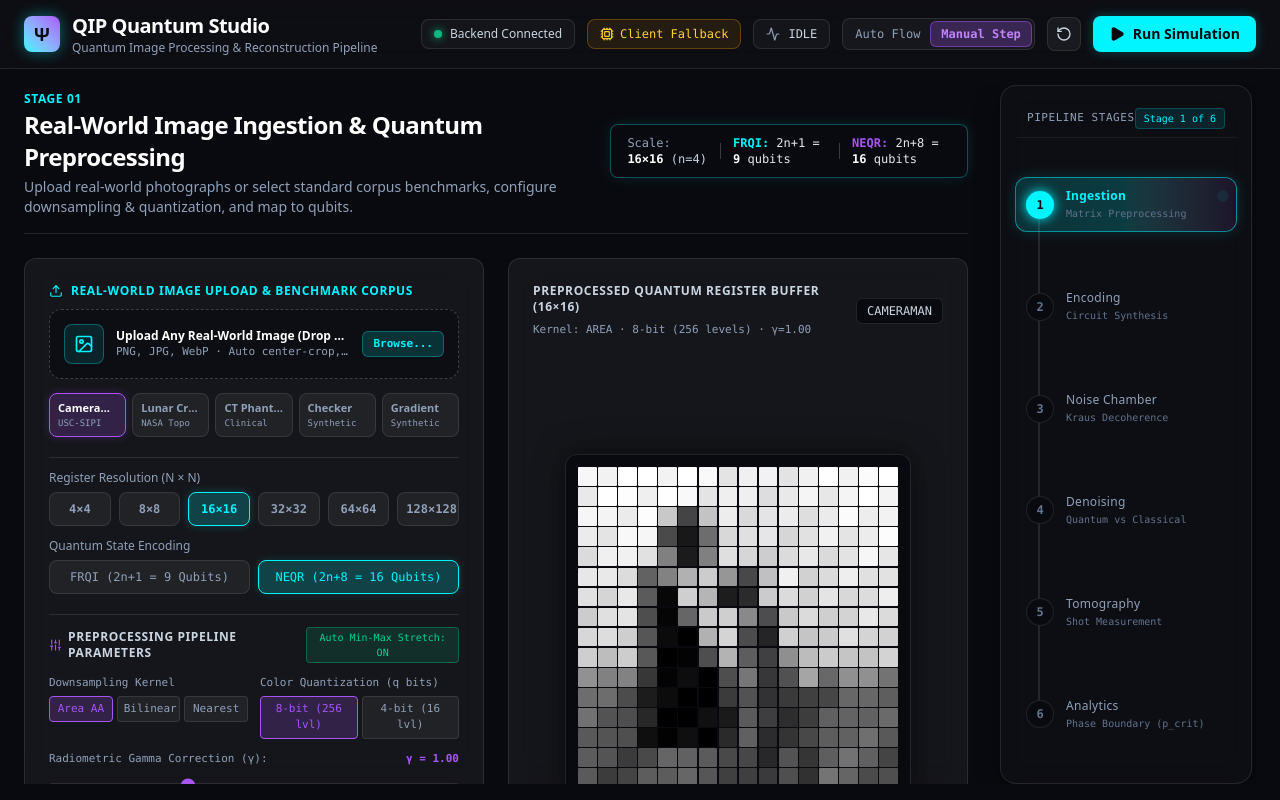
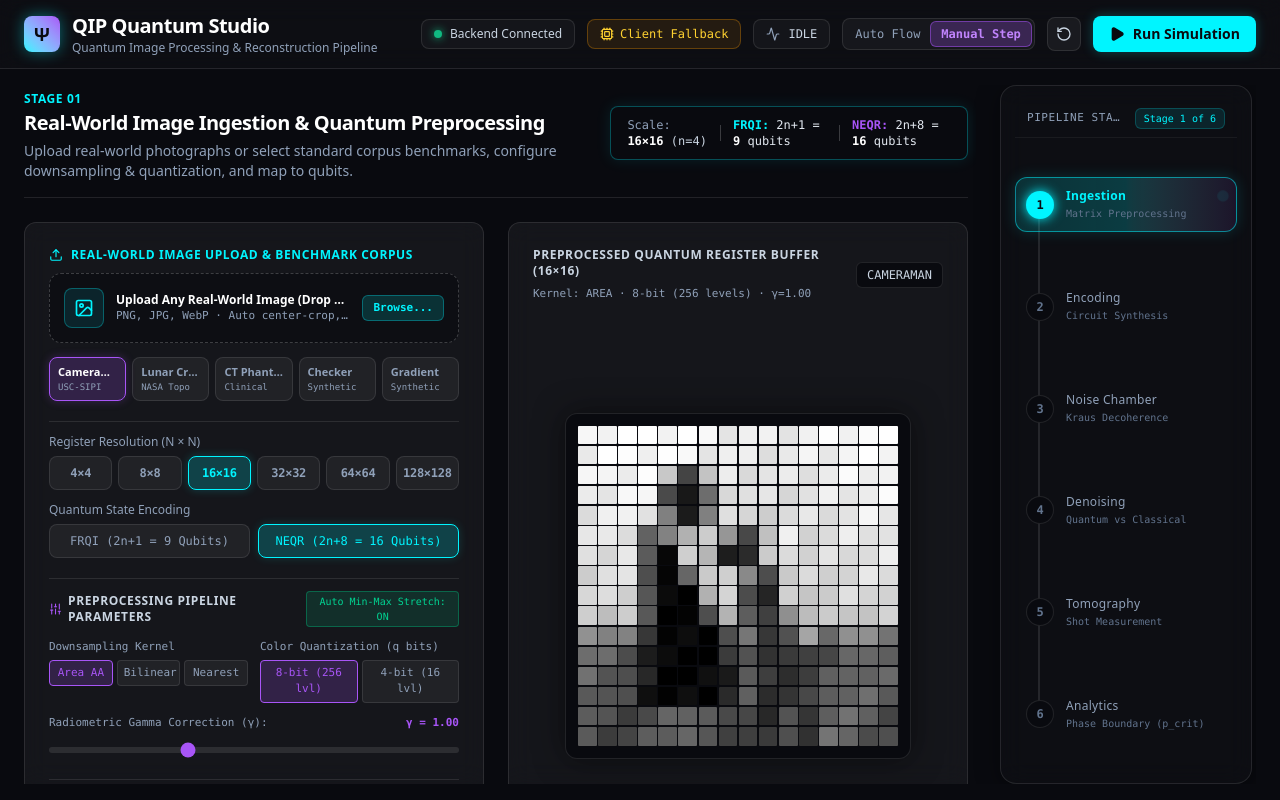
Before and after one commit to ojhaprathmesh/QIP_Repo, a Next.js app in the folder ui/: page / in a window 1280 px wide. Built offline with nearby package versions, Linux system fonts and the light colour scheme; no server answers.

Commit message:
fix(ui): single-line stage badge, uncrowded 128x128 resolution button, and rounded-rectangle design system

```diff
--- a/ui/components/shared/MetricCard.tsx
+++ b/ui/components/shared/MetricCard.tsx
@@ -63,7 +63,7 @@ export const MetricCard: React.FC<MetricCardProps> = ({
         </span>
         {delta !== undefined && (
           <span
-            className={`inline-flex items-center text-xs font-semibold px-2 py-0.5 rounded-full border ${
+            className={`inline-flex items-center text-xs font-semibold px-2 py-0.5 rounded-md border ${
               delta >= 0
                 ? 'bg-emerald-500/10 text-emerald-400 border-emerald-500/30'
                 : 'bg-rose-500/10 text-rose-400 border-rose-500/30'
--- a/ui/components/shared/PipelineStepper.tsx
+++ b/ui/components/shared/PipelineStepper.tsx
@@ -92,11 +92,11 @@ export const PipelineStepper: React.FC<PipelineStepperProps> = ({
   return (
     <nav aria-label="Pipeline Stages" className="w-full h-full flex flex-col">
       <div className="flex flex-col h-full gap-2 p-3.5 rounded-2xl bg-white/[0.02] backdrop-blur-md border border-white/10 shadow-[0_4px_24px_rgba(0,0,0,0.4)]">
-        <div className="px-3 py-2 flex items-center justify-between border-b border-white/5 mb-1 shrink-0">
-          <span className="text-[11px] font-mono uppercase tracking-wider text-slate-400">
+        <div className="px-3 py-2 flex items-center justify-between gap-2 border-b border-white/5 mb-1 shrink-0">
+          <span className="text-[11px] font-mono uppercase tracking-wider text-slate-400 truncate">
             Pipeline Stages
           </span>
-          <span className="text-[10px] font-mono px-2 py-0.5 rounded bg-[#00f5ff]/10 text-[#00f5ff] border border-[#00f5ff]/20">
+          <span className="text-[10px] font-mono px-2 py-0.5 rounded-md bg-[#00f5ff]/10 text-[#00f5ff] border border-[#00f5ff]/20 whitespace-nowrap shrink-0">
             Stage {activeStage} of 6
           </span>
         </div>
--- a/ui/components/stages/StageAnalytics.tsx
+++ b/ui/components/stages/StageAnalytics.tsx
@@ -148,7 +148,7 @@ export const StageAnalytics: React.FC = () => {
               Stage 06 // Comparative Evaluation & Analytics
             </span>
           </div>
-          <h2 className="text-2xl font-bold tracking-tight text-white">
+          <h2 className="text-xl font-bold tracking-tight text-white">
             Performance Benchmarks & Phase Transition
           </h2>
           <p className="text-sm text-slate-400 mt-0.5">
@@ -160,7 +160,7 @@ export const StageAnalytics: React.FC = () => {
         <motion.div
           animate={{ scale: [1, 1.04, 1] }}
           transition={{ duration: 2, repeat: Infinity, ease: 'easeInOut' }}
-          className={`px-4 py-2 rounded-full border text-xs md:text-sm font-mono font-bold tracking-wider uppercase text-center ${verdictBadgeStyle}`}
+          className={`px-4 py-2 rounded-xl border text-xs md:text-sm font-mono font-bold tracking-wider uppercase text-center ${verdictBadgeStyle}`}
         >
           {verdict}
         </motion.div>
--- a/ui/components/stages/StageDenoiseArena.tsx
+++ b/ui/components/stages/StageDenoiseArena.tsx
@@ -177,14 +177,14 @@ export const StageDenoiseArena: React.FC = () => {
       <div className="flex flex-col md:flex-row md:items-center justify-between gap-4 pb-4 border-b border-white/10">
         <div>
           <span className="text-xs font-semibold uppercase tracking-wider text-[#00f5ff]">Stage 04</span>
-          <h2 className="text-2xl font-bold text-white tracking-tight">Denoise Arena & Benchmark Comparison</h2>
+          <h2 className="text-xl font-bold text-white tracking-tight">Denoise Arena & Benchmark Comparison</h2>
           <p className="text-sm text-slate-400 mt-1">
             Quantum Haar Wavelet Transform (QHWT) thresholding evaluated against classical image restoration baselines.
           </p>
         </div>
 
         {/* Global Reconstruct Indicator */}
-        <div className="flex items-center gap-2 px-3 py-1.5 rounded-full bg-white/5 border border-white/10 text-xs font-mono">
+        <div className="flex items-center gap-2 px-3 py-1.5 rounded-lg bg-white/5 border border-white/10 text-xs font-mono">
           <span
             className={`w-2 h-2 rounded-full ${
               frameResult ? 'bg-[#10b981] animate-pulse' : 'bg-slate-500'
--- a/ui/components/stages/StageEncoding.tsx
+++ b/ui/components/stages/StageEncoding.tsx
@@ -24,14 +24,14 @@ export const StageEncoding: React.FC = () => {
       <div className="flex flex-col md:flex-row md:items-center justify-between gap-4 pb-4 border-b border-white/10">
         <div>
           <span className="text-xs font-semibold uppercase tracking-wider text-[#a855f7]">Stage 02</span>
-          <h2 className="text-2xl font-bold text-white tracking-tight">Quantum State Synthesis & Encoding</h2>
+          <h2 className="text-xl font-bold text-white tracking-tight">Quantum State Synthesis & Encoding</h2>
           <p className="text-sm text-slate-400 mt-1">
             Mapping pixel intensity values to state space via continuous rotations (FRQI) or basis states (NEQR).
           </p>
         </div>
 
         {/* Status Indicator */}
-        <div className="flex items-center gap-2 px-3 py-1.5 rounded-full bg-white/5 border border-white/10 text-xs font-mono">
+        <div className="flex items-center gap-2 px-3 py-1.5 rounded-lg bg-white/5 border border-white/10 text-xs font-mono">
           <span
             className={`w-2 h-2 rounded-full ${
               circuitInfo ? 'bg-[#10b981] animate-pulse' : 'bg-slate-500'
--- a/ui/components/stages/StageIngestion.tsx
+++ b/ui/components/stages/StageIngestion.tsx
@@ -361,7 +361,7 @@ export const StageIngestion: React.FC = () => {
       <div className="flex flex-col md:flex-row md:items-center justify-between gap-4 pb-4 border-b border-white/10">
         <div>
           <span className="text-xs font-semibold uppercase tracking-wider text-[#00f5ff]">Stage 01</span>
-          <h2 className="text-2xl font-bold text-white tracking-tight">
+          <h2 className="text-xl font-bold text-white tracking-tight">
             Real-World Image Ingestion & Quantum Preprocessing
           </h2>
           <p className="text-sm text-slate-400 mt-1">
@@ -503,13 +503,13 @@ export const StageIngestion: React.FC = () => {
           <div className="space-y-3 pt-3 border-t border-white/10">
             <div>
               <label className="text-xs text-slate-400 font-medium block mb-1.5">Register Resolution (N × N)</label>
-              <div className="grid grid-cols-3 sm:grid-cols-6 gap-2">
+              <div className="grid grid-cols-3 sm:grid-cols-6 gap-1.5">
                 {[4, 8, 16, 32, 64, 128].map((res) => (
                   <button
                     key={res}
                     type="button"
                     onClick={() => setResolution(res)}
-                    className={`py-2 px-2 rounded-lg text-xs font-mono font-semibold text-center whitespace-nowrap transition-all border ${
+                    className={`py-2 px-1 rounded-lg text-[11px] sm:text-xs font-mono font-semibold tracking-tight text-center whitespace-nowrap transition-all border ${
                       resolution === res
                         ? 'bg-[#00f5ff]/20 text-[#00f5ff] border-[#00f5ff] shadow-[0_0_10px_rgba(0,245,255,0.2)]'
                         : 'bg-white/5 text-slate-400 border-white/10 hover:border-white/25 hover:text-white'
@@ -642,13 +642,13 @@ export const StageIngestion: React.FC = () => {
 
           {/* 4. Physical NISQ Noise Rate p & Critical Horizon Selector */}
           <div className="pt-3 border-t border-white/10 space-y-2.5">
-            <div className="flex items-center justify-between">
-              <span className="text-xs font-semibold text-slate-200 flex items-center gap-1.5">
+            <div className="flex flex-col sm:flex-row sm:items-center justify-between gap-2">
+              <span className="text-xs font-semibold text-slate-200 flex items-center gap-1.5 shrink-0">
                 <Sparkles className="w-3.5 h-3.5 text-[#00f5ff]" />
                 Physical Gate Error Rate (p) vs. p_crit = 0.008
               </span>
               <span
-                className={`px-2 py-0.5 rounded-full text-[10px] font-mono font-bold border ${
+                className={`px-2.5 py-1 rounded-md text-[10px] font-mono font-bold border whitespace-nowrap shrink-0 ${
                   isSubCritical
                     ? 'bg-[#00f5ff]/15 text-[#00f5ff] border-[#00f5ff]/40'
                     : 'bg-[#f43f5e]/15 text-[#f43f5e] border-[#f43f5e]/40'
--- a/ui/components/stages/StageNoiseChamber.tsx
+++ b/ui/components/stages/StageNoiseChamber.tsx
@@ -365,14 +365,14 @@ export const StageNoiseChamber: React.FC = () => {
       <div className="flex flex-col md:flex-row md:items-center justify-between gap-4 pb-4 border-b border-white/10">
         <div>
           <span className="text-xs font-semibold uppercase tracking-wider text-[#f43f5e]">Stage 03</span>
-          <h2 className="text-2xl font-bold text-white tracking-tight">NISQ Noise Chamber & Decoherence</h2>
+          <h2 className="text-xl font-bold text-white tracking-tight">NISQ Noise Chamber & Decoherence</h2>
           <p className="text-sm text-slate-400 mt-1">
             Simulating non-unitary open quantum system evolution via Kraus operators and environmental coupling.
           </p>
         </div>
 
         {/* Dynamic Noise Severity Badge */}
-        <div className={`flex items-center gap-2 px-3.5 py-1.5 rounded-full border text-xs font-mono font-semibold ${badge.className}`}>
+        <div className={`flex items-center gap-2 px-3.5 py-1.5 rounded-lg border text-xs font-mono font-semibold ${badge.className}`}>
           <span className={`w-2 h-2 rounded-full ${badge.dot} animate-pulse`} />
           <span>{badge.label}</span>
         </div>
--- a/ui/components/stages/StageTomography.tsx
+++ b/ui/components/stages/StageTomography.tsx
@@ -81,7 +81,7 @@ export const StageTomography: React.FC = () => {
               Stage 05 // Tomography & Measurement
             </span>
           </div>
-          <h2 className="text-2xl font-bold tracking-tight text-white">
+          <h2 className="text-xl font-bold tracking-tight text-white">
             Shot-Based Measurement & State Tomography
           </h2>
           <p className="text-sm text-slate-400 mt-0.5">
```
